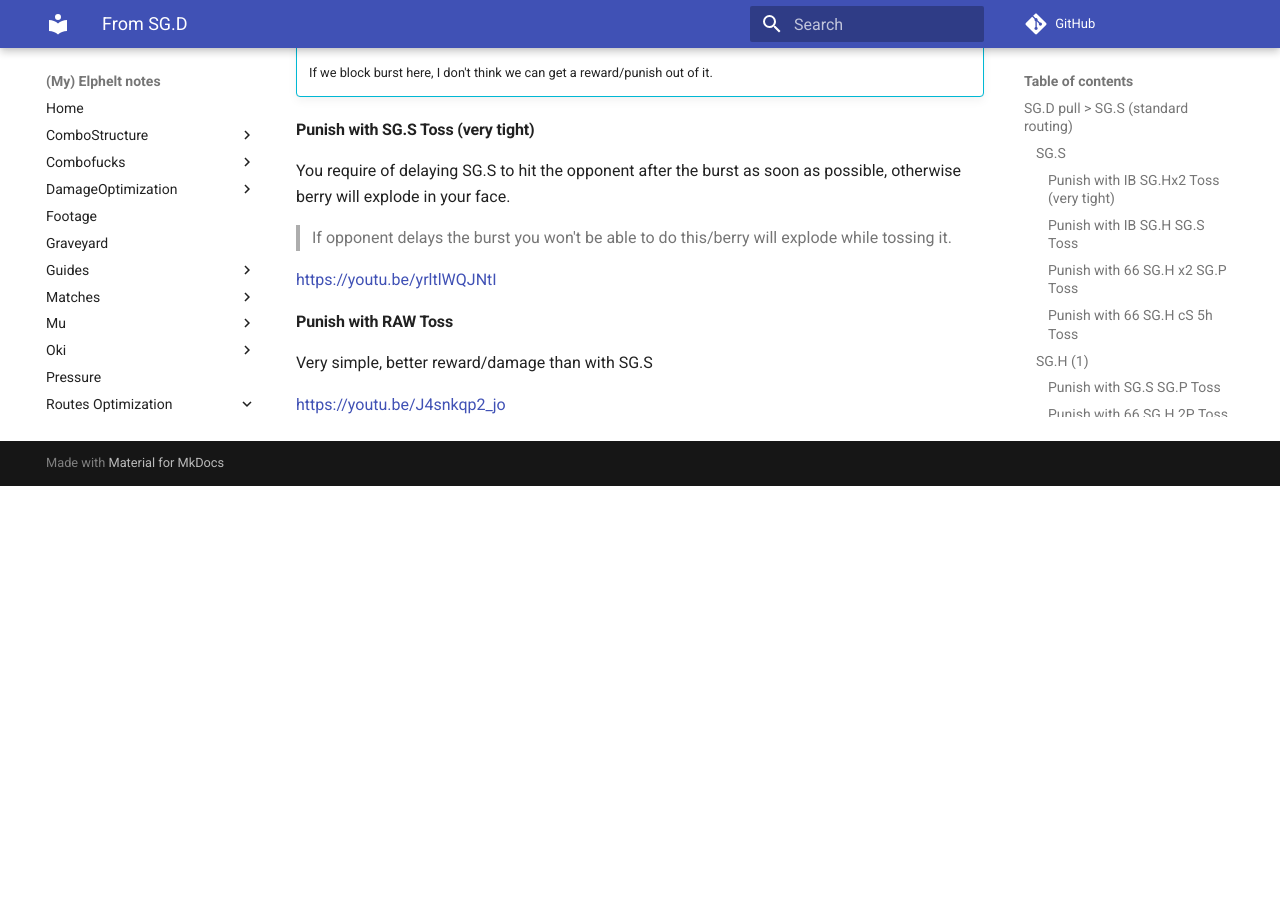
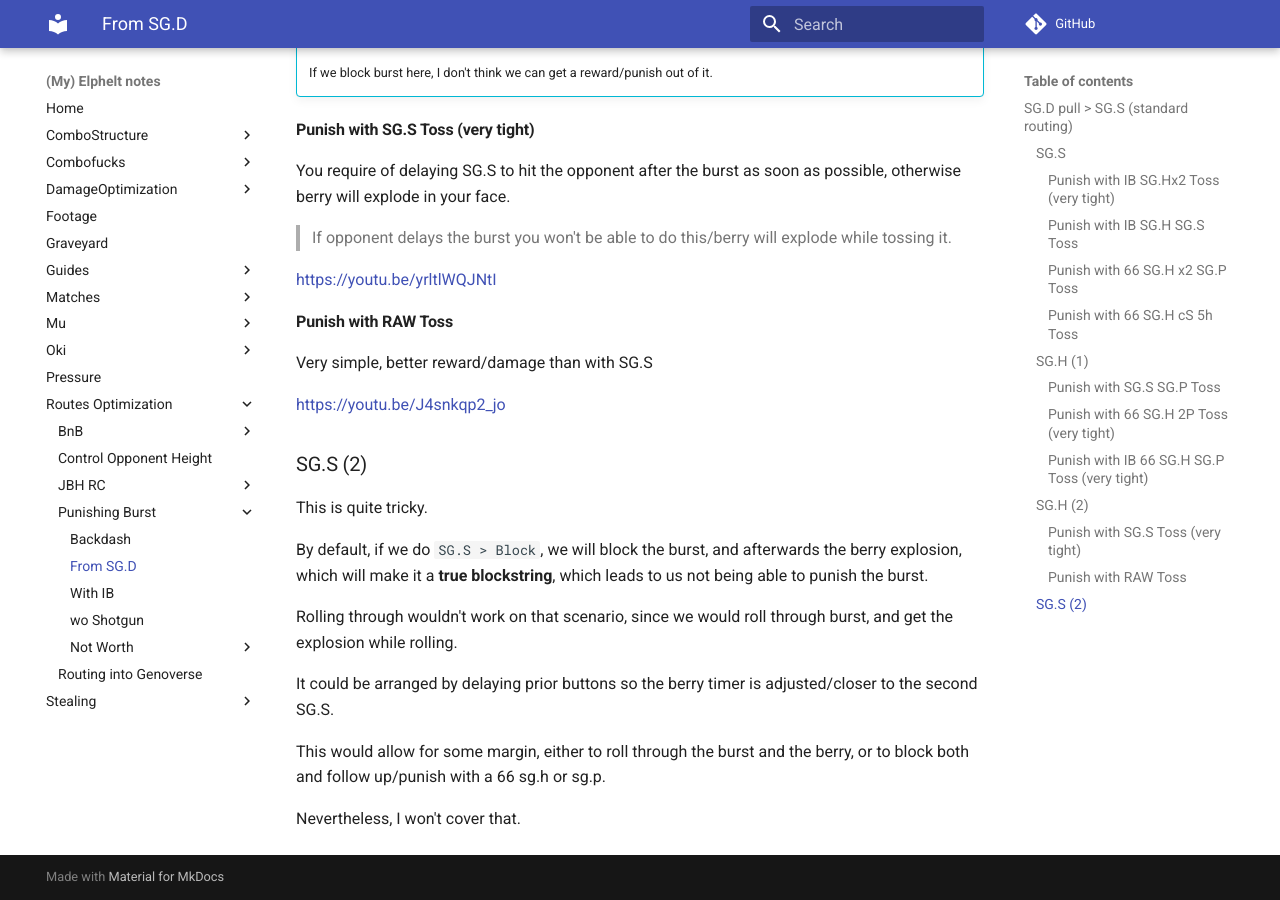
Before and after one commit to OriolFilter/Elphelt, an MkDocs documentation site: the page built from docs/Routes_Optimization/Punishing_Burst/From_SG.D.md, in a window 1280 px wide and 900 px high, scrolled down 1650 px. Built offline with MkDocs 1.6.1 and Material for MkDocs 9.7.7, drawn with Linux system fonts in a browser that asks for light colours; comment, search, counter and statistics services are not loaded; before the commit the page ends 2136 px from its top, so only the background shows below that.

Commit message:
smol text

```diff
--- a/docs/Routes_Optimization/Punishing_Burst/From_SG.D.md
+++ b/docs/Routes_Optimization/Punishing_Burst/From_SG.D.md
@@ -82,3 +82,17 @@
 Very simple, better reward/damage than with SG.S
 
 https://youtu.be/J4snkqp2_jo
+
+## SG.S (2)
+
+This is quite tricky.
+
+By default, if we do `SG.S > Block`, we will block the burst, and afterwards the berry explosion, which will make it a **true blockstring**, which leads to us not being able to punish the burst.
+
+Rolling through wouldn't work on that scenario, since we would roll through burst, and get the explosion while rolling.
+
+It could be arranged by delaying prior buttons so the berry timer is adjusted/closer to the second SG.S.
+
+This would allow for some margin, either to roll through the burst and the berry, or to block both and follow up/punish with a 66 sg.h or sg.p.
+
+Nevertheless, I won't cover that.
```
